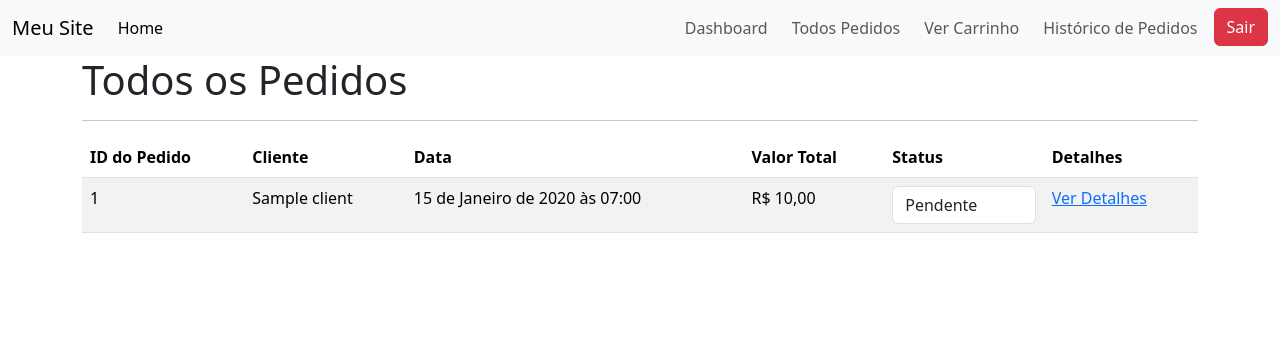
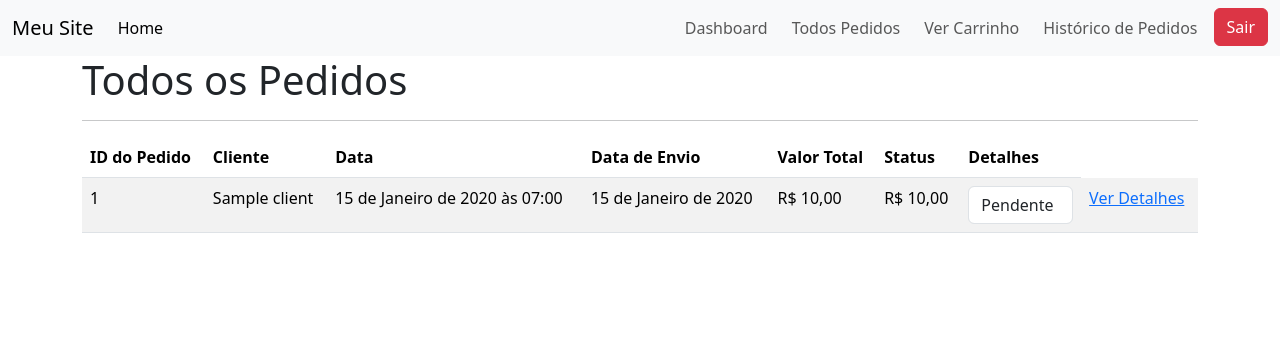
Before and after one commit to Sikynat/WFHUB, a Django app: page /dashboard/todos-pedidos/ in a window 1280 px wide. Shown: the top 356 px of the page. Run offline with Django 5.2, Linux system fonts and the light colour scheme; a user stored in the database is signed in; tables that the repository leaves empty hold one stand-in row (values such as "Sample post").

Commit message:
Data de saida adicionada

```diff
--- a/templates/historico_pedidos.html
+++ b/templates/historico_pedidos.html
@@ -2,7 +2,7 @@
 {% block title %}Histórico de Pedidos{% endblock %}
 
 {% block content %}
-    <h1>Seus Pedidos</h1>
+     <h1>Seus Pedidos</h1>
     <hr>
     {% if pedidos %}
         <table class="table table-striped">
@@ -10,7 +10,7 @@
                 <tr>
                     <th>Número do Pedido</th>
                     <th>Data</th>
-                    <th>Detalhes</th>
+                    <th>Data de Envio</th> <th>Detalhes</th>
                 </tr>
             </thead>
             <tbody>
@@ -18,7 +18,7 @@
                     <tr>
                         <td>{{ pedido.id }}</td>
                         <td>{{ pedido.data_criacao }}</td>
-                        <td><a href="{% url 'detalhes_pedido' pedido.id %}">Ver Detalhes</a></td>
+                        <td>{{ pedido.data_envio_solicitada }}</td> <td><a href="{% url 'detalhes_pedido' pedido.id %}">Ver Detalhes</a></td>
                     </tr>
                 {% endfor %}
             </tbody>
--- a/templates/todos_os_pedidos.html
+++ b/templates/todos_os_pedidos.html
@@ -11,6 +11,7 @@
                     <th>ID do Pedido</th>
                     <th>Cliente</th>
                     <th>Data</th>
+                    <th>Data de Envio</th>
                     <th>Valor Total</th>
                     <th>Status</th>
                     <th>Detalhes</th>
@@ -22,6 +23,7 @@
                         <td>{{ pedido.id }}</td>
                         <td>{{ pedido.cliente.client_name }}</td>
                         <td>{{ pedido.data_criacao }}</td>
+                        <td>{{ pedido.data_envio_solicitada }}</td> <td>R$ {{ pedido.get_total_geral|floatformat:2 }}</td>
                         <td>R$ {{ pedido.get_total_geral|floatformat:2 }}</td>
                         <td>
                             <form action="{% url 'atualizar_status_pedido' pedido.id %}" method="post">
@@ -40,26 +42,7 @@
                 {% endfor %}
             </tbody>
         </table>
-
-        {% if pedidos.has_other_pages %}
-            <nav aria-label="Navegação de Páginas">
-                <ul class="pagination justify-content-center">
-                    {% if pedidos.has_previous %}
-                        <li class="page-item"><a class="page-link" href="?page={{ pedidos.previous_page_number }}">Anterior</a></li>
-                    {% endif %}
-
-                    {% for num in pedidos.paginator.page_range %}
-                        <li class="page-item {% if pedidos.number == num %}active{% endif %}"><a class="page-link" href="?page={{ num }}">{{ num }}</a></li>
-                    {% endfor %}
-
-                    {% if pedidos.has_next %}
-                        <li class="page-item"><a class="page-link" href="?page={{ pedidos.next_page_number }}">Próximo</a></li>
-                    {% endif %}
-                </ul>
-            </nav>
-        {% endif %}
-
-    {% else %}
+        {% else %}
         <p class="alert alert-info">Nenhum pedido encontrado.</p>
     {% endif %}
 {% endblock %}
--- a/wefixhub/models.py
+++ b/wefixhub/models.py
@@ -60,6 +60,10 @@ class Product(models.Model):
         return self.product_description
 
 # Modelo de Pedido
+
+
+
+
 class Pedido(models.Model):
     STATUS_CHOICES = [
         ('PENDENTE', 'Pendente'),
@@ -70,6 +74,8 @@ class Pedido(models.Model):
     cliente = models.ForeignKey(WfClient, on_delete=models.CASCADE, related_name='pedidos')
     data_criacao = models.DateTimeField(auto_now_add=True)
     status = models.CharField(max_length=20, choices=STATUS_CHOICES, default='PENDENTE') # NOVO: Campo de status
+    data_envio_solicitada = models.DateField(null=True, blank=True)
+
     def __str__(self):
         return f"Pedido #{self.id} de {self.cliente.client_name}"
 
--- a/wefixhub/views.py
+++ b/wefixhub/views.py
@@ -9,6 +9,7 @@ from django.http import HttpResponse
 from django.utils import timezone
 import openpyxl
 from .models import Pedido
+from datetime import datetime, timedelta
 
 
 # View para a página inicial com filtros e paginação
@@ -164,13 +165,28 @@ def checkout(request):
 def salvar_pedido(request):
     if request.method == 'POST':
         carrinho_da_sessao = request.session.get('carrinho', {})
+
         if not carrinho_da_sessao:
             return redirect('carrinho')
+
         try:
             cliente_logado = request.user.wfclient
         except WfClient.DoesNotExist:
             return redirect('home')
-        pedido_criado = Pedido.objects.create(cliente=cliente_logado)
+
+        # NOVO: Lógica para a data de envio
+        data_envio = request.POST.get('data_envio')
+        if not data_envio: # Se a data não for fornecida
+            # Define a data de envio para o dia seguinte
+            data_envio_solicitada = datetime.now().date() + timedelta(days=1)
+        else:
+            # Caso contrário, usa a data que o cliente forneceu
+            data_envio_solicitada = datetime.strptime(data_envio, '%Y-%m-%d').date()
+
+        # Cria a instância de Pedido com a nova data
+        pedido_criado = Pedido.objects.create(cliente=cliente_logado, data_envio_solicitada=data_envio_solicitada)
+
+        # ... (restante do código para criar ItemPedido)
         for product_id, quantidade in carrinho_da_sessao.items():
             try:
                 product = Product.objects.get(product_id=product_id)
@@ -181,10 +197,14 @@ def salvar_pedido(request):
                 )
             except Product.DoesNotExist:
                 continue
+
         del request.session['carrinho']
         request.session.modified = True
+
         return redirect('pedido_concluido')
+
     return redirect('checkout')
+
 
 @login_required
 def pedido_concluido(request):
@@ -425,10 +445,11 @@ def todos_os_pedidos(request):
     pedidos_qs = Pedido.objects.all().order_by('-data_criacao')
 
     # AQUI ESTÁ O COMANDO DE DEPURACAO
+    '''
     print("--- Verificando o banco de dados ---")
     for pedido in pedidos_qs:
         print(f"Pedido ID: {pedido.id}, Status: {pedido.status}")
-    print("-------------------------------------")
+    print("-------------------------------------")'''
 
     # Lógica de Paginação
     paginator = Paginator(pedidos_qs, 20)
@@ -475,8 +496,9 @@ class PedidoStatus(models.Model):
 @staff_member_required
 def atualizar_status_pedido(request, pedido_id):
     # NOVO: Adicione estas duas linhas para depuração
-    print(request.POST)
-    print(f"Pedido ID: {pedido_id}")
+
+    #print(request.POST)
+   # print(f"Pedido ID: {pedido_id}")
 
     if request.method == 'POST':
         pedido = get_object_or_404(Pedido, id=pedido_id)
```
Also changed, not shown: templates/checkout.html (+7 -3 lines), wefixhub/migrations/0007_pedido_data_envio_solicitada.py (added).
